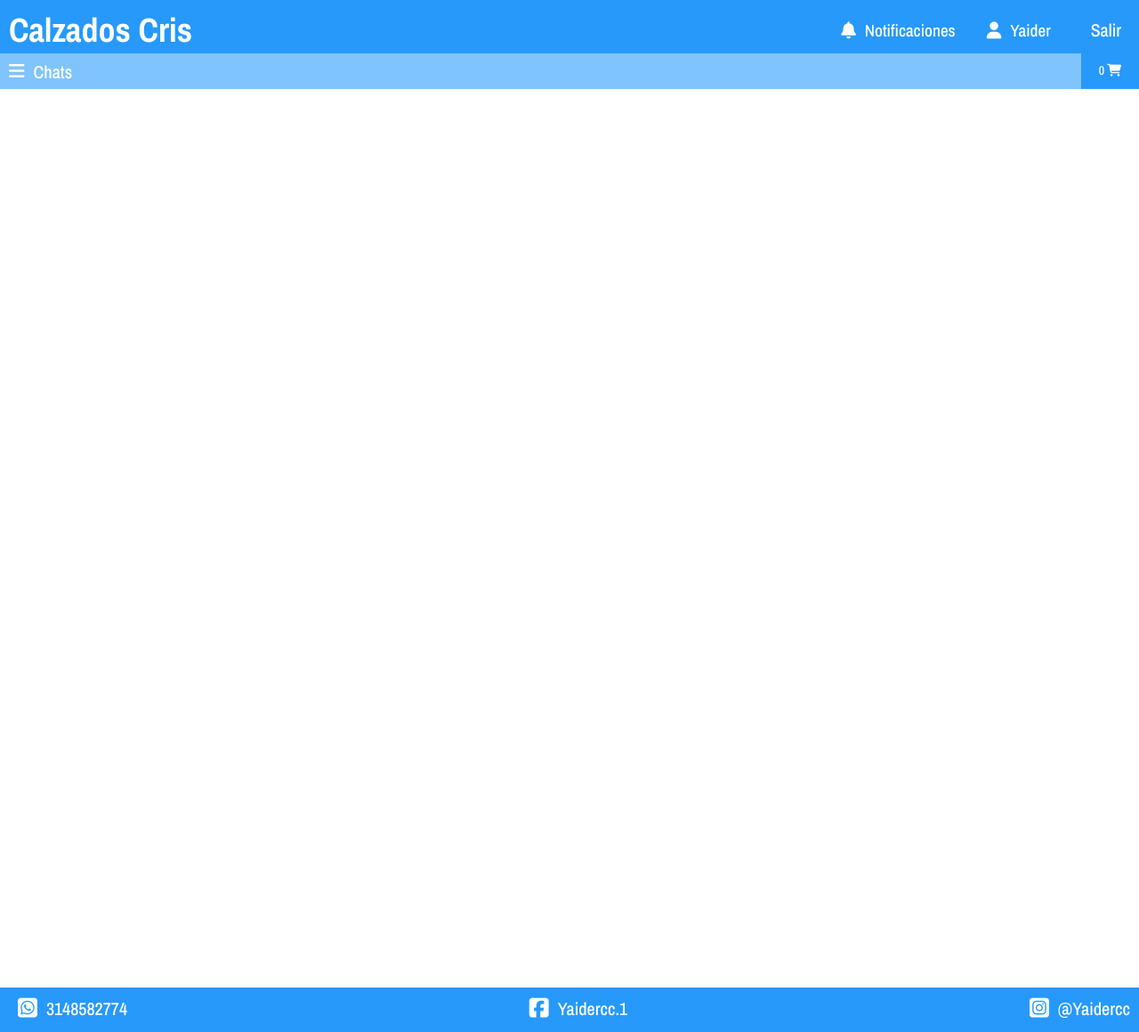
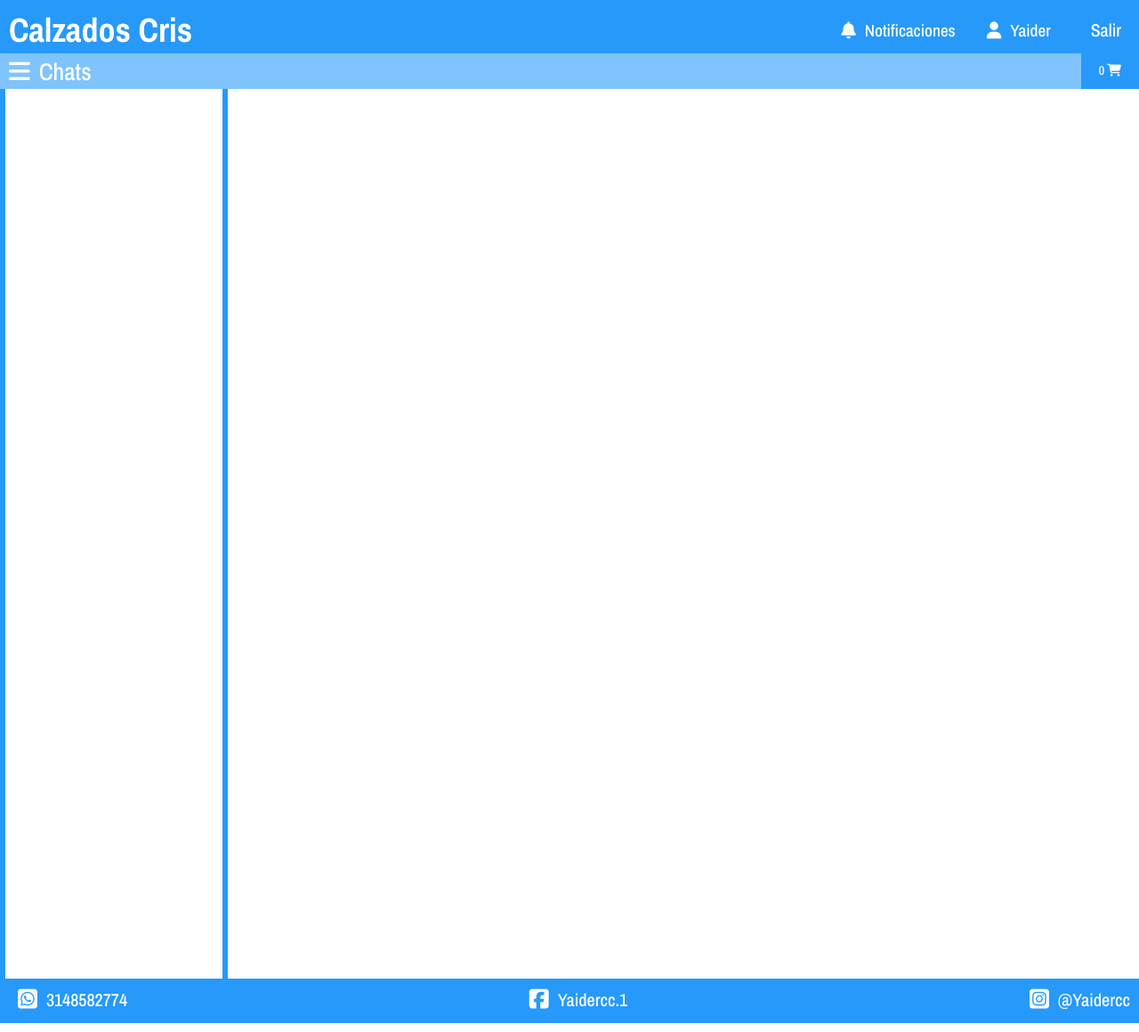
Before and after one commit to yaidercc/calzados_crisV2, a PHP site: page /chat.php in a window 1280 px wide. Shown: the whole page at 89% size. Run offline with PHP 8.4, Linux system fonts and the light colour scheme; some libraries are stand-ins or nearby versions.

Commit message:
parte principal de la pantalla chats diseñada

```diff
--- a/Css/estilos.css
+++ b/Css/estilos.css
@@ -45,10 +45,9 @@
     min-height: 100vh;/*altura minima*/
     margin: 0 auto;
     display: grid;
-    grid-template-rows: 6rem 4rem 1rem 100rem 5rem ; /*la pagina tendra 2 filas con las medidas anteriores*/
+    grid-template-rows: 6rem 4rem  100rem 5rem ; /*la pagina tendra 2 filas con las medidas anteriores*/
     grid-template-areas: "header"
                           "filtros"
-                          "cabezamain"
                           "principal"
                           "pie";
     transition: all .3s ease;
@@ -111,7 +110,6 @@
 }
 .header .salir a{
     font-size: 2rem;
-
 }
 .header .salir:hover{
 cursor: pointer;
@@ -257,16 +255,30 @@
 .filtros .menu{
     display: flex;
     align-items:center;
-    font-size:2rem;
+    font-size:2.7rem;
     padding:1rem;
 }
 .filtros .menu i{
     margin-right:1rem;
 }
+
 .filtros .cart{
     height: 100%;
     font-size: 1.4rem;
     margin: 0;
+}
+.principal.chatear {
+    display: grid;
+    grid-template-columns:auto 80%;
+    grid-template-areas:"conversaciones conversacion";
+}
+.principal.chatear .chats{
+    grid-area: conversaciones;
+    border:6px solid #2699FB;
+    border-top: none; border-bottom: none;
+}
+.principal.chatear .converasacion{
+    grid-area: conversacion;
 }
 
 /*VENTANA EMERJENTE DE LOGIN*/
--- a/chat.php
+++ b/chat.php
@@ -5,7 +5,7 @@
     <meta name="viewport" content="width=device-width, initial-scale=1.0">
     <link href="https://fonts.googleapis.com/css2?family=Archivo+Narrow:wght@500;700&display=swap" rel="stylesheet">
     <link rel="stylesheet" href="css/estilos.css">
-    <title>Inicio</title>
+    <title>Calzados Cris</title>
 </head>
 <body>
     <!--contenedor de la pagina-->
@@ -31,15 +31,19 @@
                 <p>chats</p>
             </div>
 
-            <a href="#" class="cart nn">
+            <a href="#" class="cart">
                 <span class="num_notifs">0</span>
                 <i class="fas fa-shopping-cart"></i>
             </a>
         </div>
 
         <!--contenido principal-->
-        <main class="principal">
-            <div class="chats"></div>
+        <main class="principal chatear">
+            <div class="chats">
+                <div class="contenedor-chat">
+                    <img src="">
+                </div>
+            </div>
             <div class="converasacion"></div>
         </main>
 
--- a/cliente.php
+++ b/cliente.php
@@ -5,7 +5,7 @@
     <meta name="viewport" content="width=device-width, initial-scale=1.0">
     <link href="https://fonts.googleapis.com/css2?family=Archivo+Narrow:wght@500;700&display=swap" rel="stylesheet">
     <link rel="stylesheet" href="css/estilos.css">
-    <title>Inicio</title>
+    <title>Productos</title>
 </head>
 <body>
     <!--contenedor de la pagina-->
--- a/index.php
+++ b/index.php
@@ -5,7 +5,7 @@
     <meta name="viewport" content="width=device-width, initial-scale=1.0">
     <link href="https://fonts.googleapis.com/css2?family=Archivo+Narrow:wght@500;700&display=swap" rel="stylesheet">
     <link rel="stylesheet" href="css/estilos.css">
-    <title>Inicio</title>
+    <title>Inicio-Calzados Cris</title>
 </head>
 <body>
     <!--contenedor de la pagina-->
```
